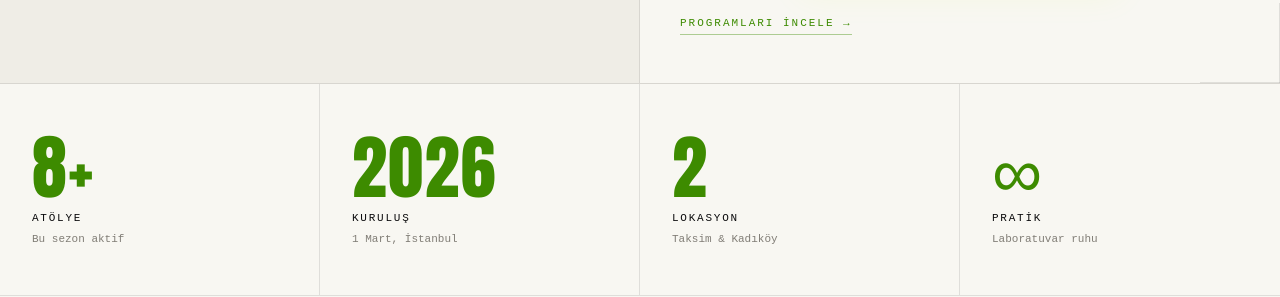
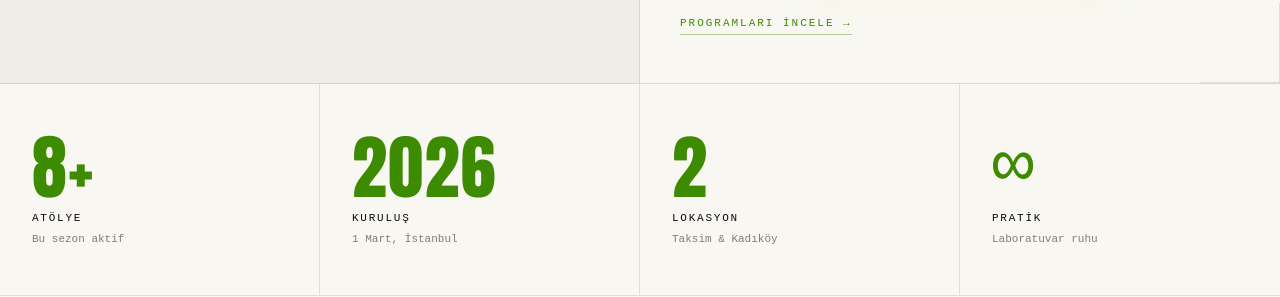
Before and after one commit to hysanal34-web/technelab, a Next.js app: page / in a window 1280 px wide. Shown: the part 1460-1757 px from the top of the page. Built offline with nearby package versions, Linux system fonts and the light colour scheme.

Commit message:
fix: infinity sembolü Bebas Neue font watermark'ından kurtarıldı — mono font kullan

```diff
--- a/src/components/ClientStats.tsx
+++ b/src/components/ClientStats.tsx
@@ -19,6 +19,7 @@ const STATS = [
   },
   {
     n: '∞',
+    infinity: true,
     tr: { l: 'Pratik',    sub: 'Laboratuvar ruhu' },
     en: { l: 'Practice',  sub: 'Laboratory spirit' },
   },
@@ -28,7 +29,7 @@ export function ClientStats() {
   const { lang } = useLang()
   return (
     <>
-      {STATS.map(({ n, tr, en }, i) => {
+      {STATS.map(({ n, tr, en, infinity: isInfinity }, i) => {
         const { l, sub } = lang === 'en' ? en : tr
         return (
           <div
@@ -37,7 +38,7 @@ export function ClientStats() {
           >
             <div className="absolute inset-0 bauhaus-grid opacity-0 group-hover:opacity-100 transition-opacity duration-500" />
             <div
-              className="font-display text-neon mb-2 relative z-10"
+              className={`${isInfinity ? 'font-mono' : 'font-display'} text-neon mb-2 relative z-10`}
               style={{ fontSize: 'clamp(38px, 5.5vw, 72px)', letterSpacing: '0.02em', lineHeight: 1 }}
             >
               {n}
```
